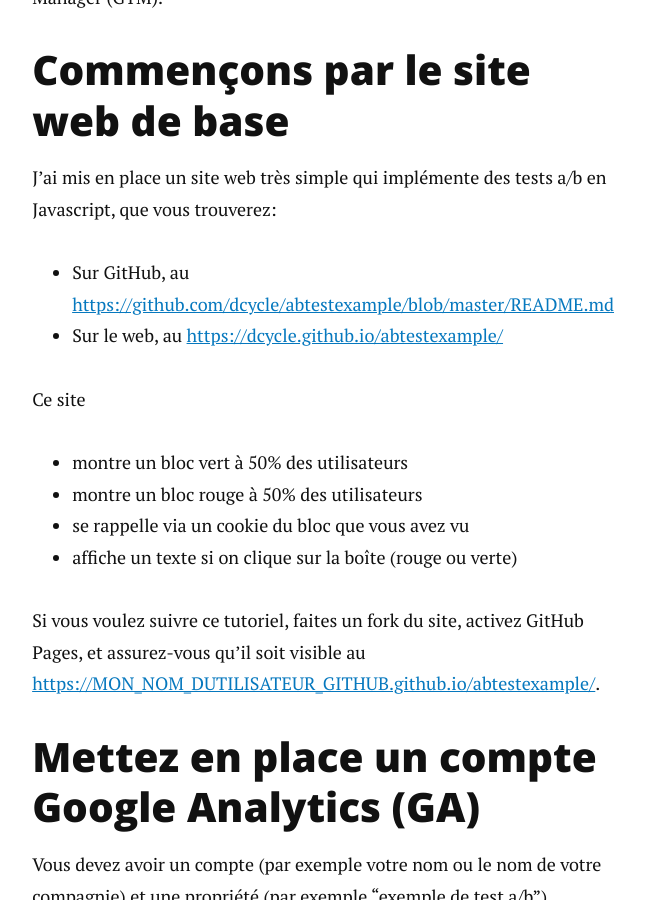
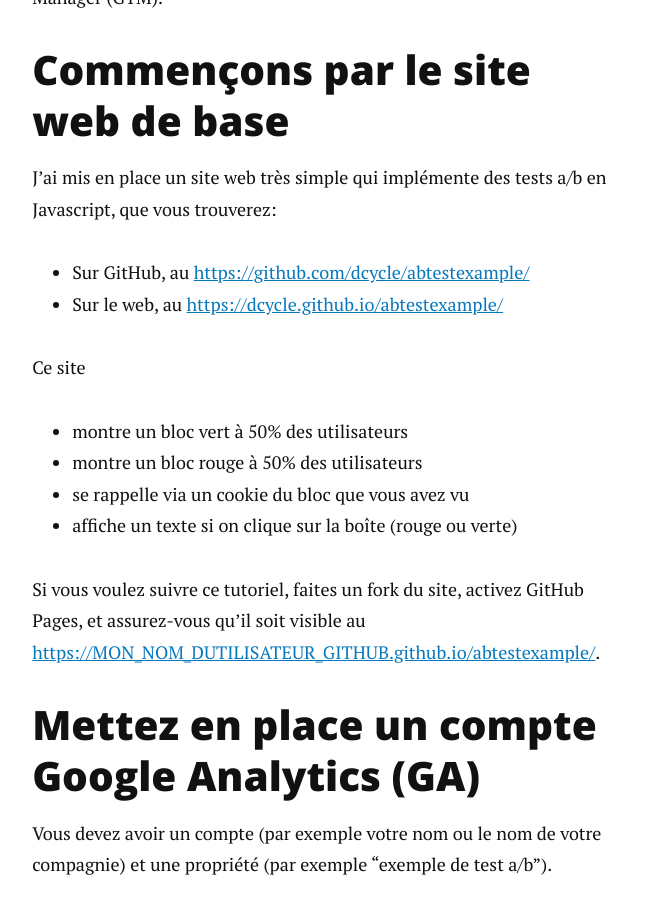
Before and after one commit to alberto56/dcycleblog, a Jekyll site: the page built from docs/_posts/2025-04-01-abtest.md, in a window 1280 px wide and 900 px high, scrolled down 896 px. Shown: the whole window, without its empty margins (310-955 px from the left). Built offline with Jekyll 4.4.1, drawn with Linux system fonts in a browser that asks for light colours; comment, search, counter and statistics services are not loaded; some of the changed lines change nothing that is shown.

Commit message:
2025-04-01-13:19:33

```diff
--- a/docs/_posts/2025-04-01-abtest.md
+++ b/docs/_posts/2025-04-01-abtest.md
@@ -28,7 +28,7 @@ Commençons par le site web de base
 
 J'ai mis en place un site web très simple qui implémente des tests a/b en Javascript, que vous trouverez:
 
-* Sur GitHub, au <https://github.com/dcycle/abtestexample/blob/master/README.md>
+* Sur GitHub, au <https://github.com/dcycle/abtestexample/>
 * Sur le web, au <https://dcycle.github.io/abtestexample/>
 
 Ce site
```
